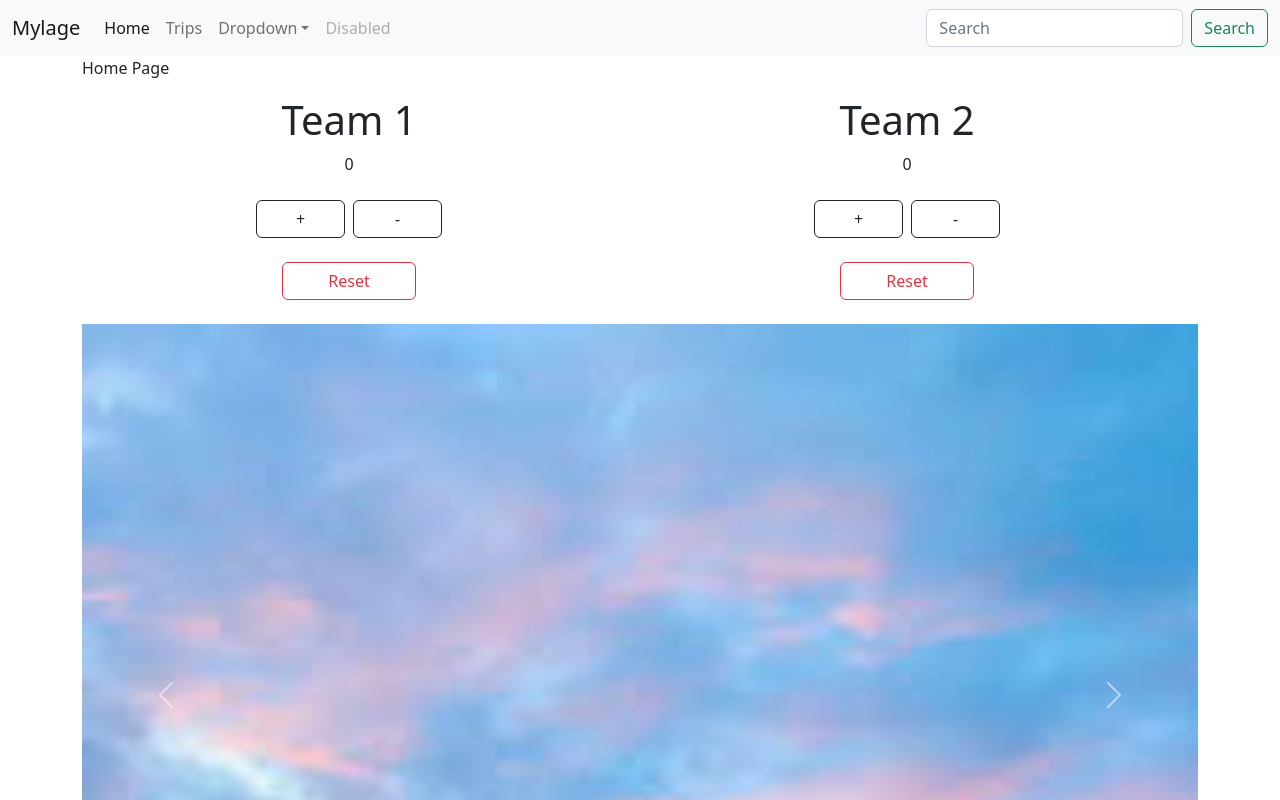
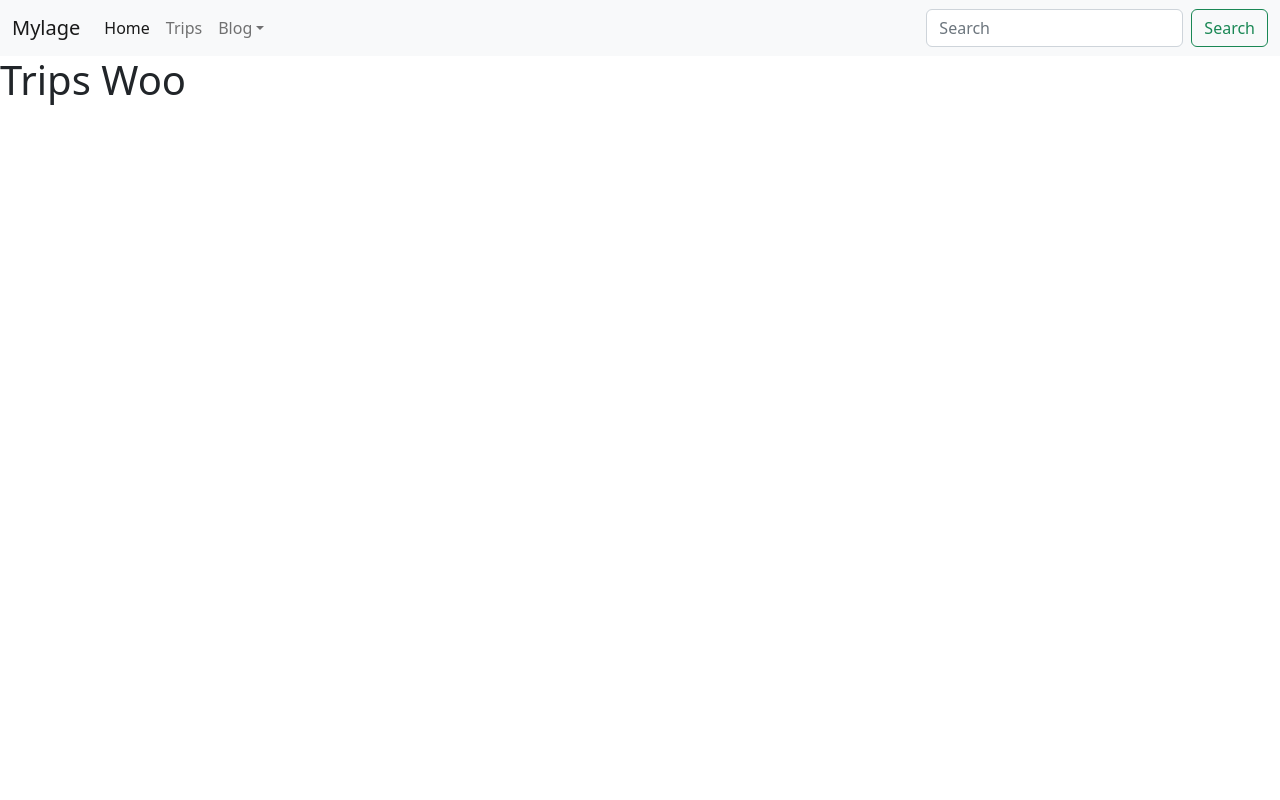
Before and after one commit to mikemorter/mylage, a React (Create React App) app: page /trips in a window 1280 px wide. Shown: the top 800 px of the page. Built offline with nearby package versions, Linux system fonts and the light colour scheme.

Commit message:
implement browser router

```diff
--- a/src/App.js
+++ b/src/App.js
@@ -1,14 +1,13 @@
-import logo from "./logo.svg";
+import React from 'react';
+import { BrowserRouter as Router } from 'react-router-dom';
+import Layout from './components/sections/Layout';
 import "./App.css";
-import Home from "./components/sections/Home";
-import NavBar from "./components/sections/NavBar";
 
 function App() {
   return (
-    <div>
-      <NavBar />
-      <Home />
-    </div>
+    <Router>
+      <Layout />
+    </Router>
   );
 }
 
--- a/src/assets/Dummy.js
+++ b/src/assets/Dummy.js
@@ -1,5 +1,3 @@
-import React from "react";
-
 const posts = [
   {
     id: 1,
--- a/src/components/sections/Home.js
+++ b/src/components/sections/Home.js
@@ -10,7 +10,7 @@ const Home = () => {
   return (
     <div className="container">
       <div className="row">
-        <p className="col">Home Page</p>
+        <p className="col">Home</p>
         <div className="row">
           <div className="col">
             <Counter title="Team 1" />
--- /dev/null
+++ b/src/components/sections/Layout.js
@@ -0,0 +1,15 @@
+import React from 'react';
+import AppRoutes from './Routes';
+import NavBar from './NavBar';
+import Home from './Home';
+
+const Layout = () => {
+  return (
+    <div>
+      <NavBar />
+      <AppRoutes />
+    </div>
+  )
+}
+
+export default Layout;
--- a/src/components/sections/NavBar.js
+++ b/src/components/sections/NavBar.js
@@ -25,48 +25,45 @@ const NavBar = () => {
         <div className="collapse navbar-collapse" id="navbarSupportedContent">
           <ul className="navbar-nav me-auto mb-2 mb-lg-0">
             <li className="nav-item">
-              <a className="nav-link active" aria-current="page" href="#">
+              <a className="nav-link active" aria-current="page" href="/">
                 Home
               </a>
             </li>
             <li className="nav-item">
-              <a className="nav-link" href="#">
+              <a className="nav-link" href="/trips">
                 Trips
               </a>
             </li>
             <li className="nav-item dropdown">
               <a
                 className="nav-link dropdown-toggle"
-                href="#"
+                href="/blog"
                 role="button"
                 data-bs-toggle="dropdown"
                 aria-expanded="false"
               >
-                Dropdown
+                Blog
               </a>
               <ul className="dropdown-menu">
                 <li>
-                  <a className="dropdown-item" href="#">
-                    Action
+                  <a className="dropdown-item" href="/blog1">
+                    Blog 1
                   </a>
                 </li>
                 <li>
-                  <a className="dropdown-item" href="#">
-                    Another action
+                  <a className="dropdown-item" href="/blog2">
+                    Blog 2
                   </a>
                 </li>
                 <li>
                   <hr className="dropdown-divider" />
                 </li>
                 <li>
-                  <a className="dropdown-item" href="#">
+                  <a className="dropdown-item" href="/somethingelse">
                     Something else here
                   </a>
                 </li>
               </ul>
-            </li>
-            <li className="nav-item">
-              <a className="nav-link disabled">Disabled</a>
             </li>
           </ul>
           <form className="d-flex" role="search">
--- /dev/null
+++ b/src/components/sections/Routes.js
@@ -0,0 +1,15 @@
+import React from 'react';
+import { Route, Routes, BrowserRouter as Router } from 'react-router-dom';
+import Home from './Home';
+import Trips from './Trips';
+
+function AppRoutes() {
+  return (
+      <Routes>
+        <Route exact path="/" element={<Home />} />
+        <Route exact path="/trips" element={<Trips />} />
+      </Routes>
+  )
+}
+
+export default AppRoutes;
--- /dev/null
+++ b/src/components/sections/Trips.js
@@ -0,0 +1,11 @@
+import React from 'react';
+
+function Trips() {
+  return (
+    <div>
+      <h1>Trips Woo</h1>
+    </div>
+  )
+}
+
+export default Trips;
```
